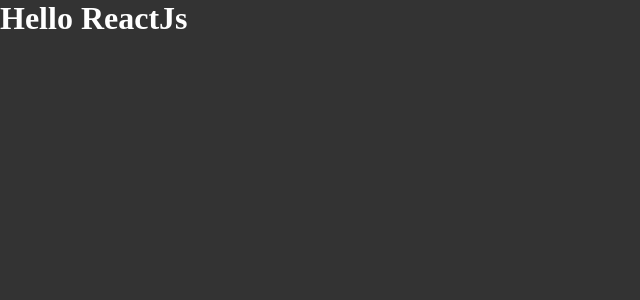
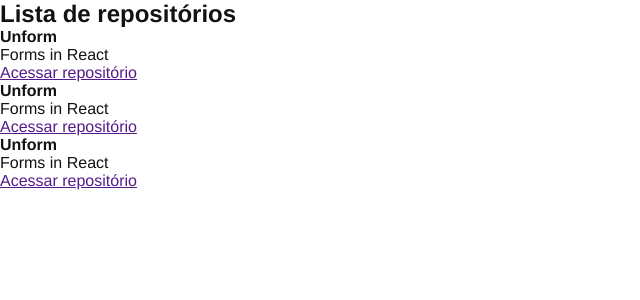
Before and after one commit to pereirathiago/ignite-github-explorer, a React app: page / in a window 1280 px wide. Shown: the top 300 px of the page, without its empty margins (0-640 px from the left). Built offline with nearby package versions, Linux system fonts and the light colour scheme.

Commit message:
Primeiro componente

```diff
--- a/package.json
+++ b/package.json
@@ -20,6 +20,8 @@
     "cross-env": "^7.0.3",
     "css-loader": "^6.8.1",
     "html-webpack-plugin": "^5.5.3",
+    "node-sass": "^9.0.0",
+    "sass-loader": "^13.3.2",
     "style-loader": "^3.3.3",
     "webpack": "^5.88.2",
     "webpack-cli": "^5.1.4",
--- a/src/App.jsx
+++ b/src/App.jsx
@@ -1,5 +1,6 @@
-import './styles/global.css'
+import { RepositoryList } from './components/RepositoryList'
+import './styles/global.scss'
 
 export function App() {
-  return <h1>Hello ReactJs</h1>
+  return <RepositoryList />
 }
--- /dev/null
+++ b/src/components/RepositoryList.jsx
@@ -0,0 +1,24 @@
+export function RepositoryList() {
+  return (
+    <section className="repository-list">
+      <h1>Lista de repositórios</h1>
+      <ul>
+        <li>
+          <strong>Unform</strong>
+          <p>Forms in React</p>
+          <a href="">Acessar repositório</a>
+        </li>
+        <li>
+          <strong>Unform</strong>
+          <p>Forms in React</p>
+          <a href="">Acessar repositório</a>
+        </li>
+        <li>
+          <strong>Unform</strong>
+          <p>Forms in React</p>
+          <a href="">Acessar repositório</a>
+        </li>
+      </ul>
+    </section>
+  )
+}
--- a/src/styles/global.css
+++ /dev/null
@@ -1,11 +0,0 @@
-* {
-  margin: 0;
-  padding: 0;
-  box-sizing: border-box;
-}
-
-body {
-  font: Arial, Helvetica, sans-serif;
-  background: #333;
-  color: #fff;
-}
--- /dev/null
+++ b/src/styles/global.scss
@@ -0,0 +1,10 @@
+* {
+  margin: 0;
+  padding: 0;
+  box-sizing: border-box;
+}
+
+body {
+  font: 16px "Helvetica Neue", Arial, sans-serif;
+  color: #121214;
+}
--- a/webpack.config.js
+++ b/webpack.config.js
@@ -29,11 +29,14 @@
         exclude: /node_modules/,
         use: 'babel-loader',
       },
-
       {
         test: /\.css$/,
         exclude: /node_modules/,
         use: ['style-loader', 'css-loader'],
+      },{
+        test: /\.scss$/,
+        exclude: /node_modules/,
+        use: ['style-loader', 'css-loader', 'sass-loader'],
       }
     ],
   }
```
Also changed, not shown: 2 other files (tests, documents, lock files or other folders).
